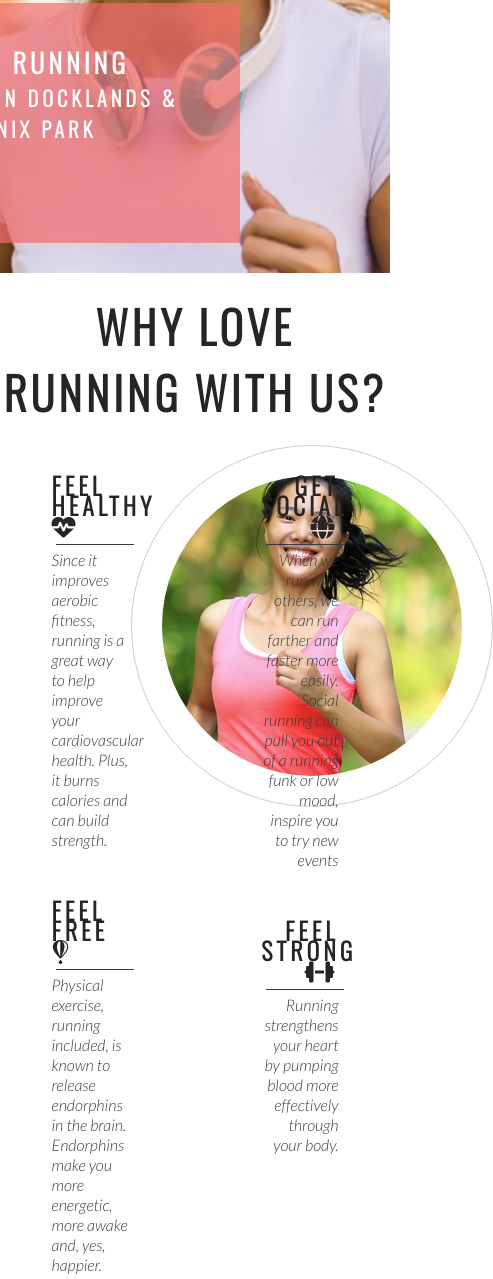
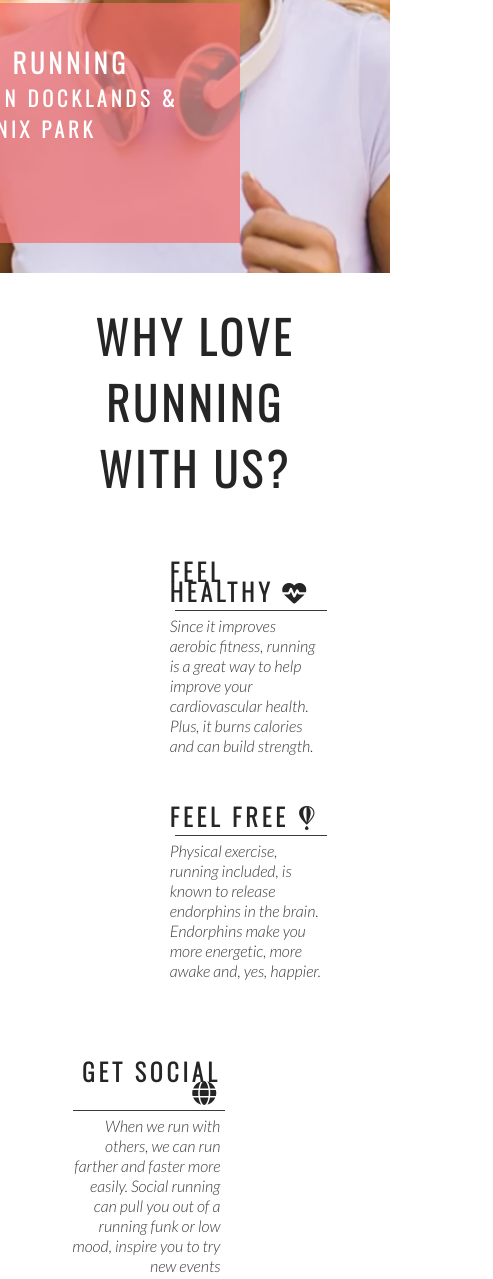
Before and after one commit to Steven192811/Love-Running, a plain HTML site: page index.html in a window 390 px wide. Shown: the part 477-1756 px from the top of the page, 493 px wide, since content can reach past the window. Drawn offline with nearby package versions, Linux system fonts and the light colour scheme.

Commit message:
Add styles to club ethos section for max-width 1200px

```diff
--- a/assets/css/style.css
+++ b/assets/css/style.css
@@ -186,11 +186,11 @@ hr {
 
 #circle-cover-bg {
     background: url("../images/ethos-center-image.jpg") no-repeat center center;
-    height:100%;
+    height: 100%;
     border-radius: 50%;
 }
 
-#times{
+#times {
     background-image: url("../images/dublin-city.webp");
     background-repeat: no-repeat;
     background-size: cover;
@@ -199,7 +199,7 @@ hr {
     overflow: hidden;
 }
 
-#times div{
+#times div {
     color: #fafafa;
     background-color: rgba(0, 0, 0, .6);
     width: 20%;
@@ -208,24 +208,24 @@ hr {
     padding: 30px 0 0 10px;
     text-align: center;
     border: 2px solid white;
-    box-sizing:border-box;
+    box-sizing: border-box;
 }
 
-#times h2{
-color: #fafafa;
+#times h2 {
+    color: #fafafa;
 }
 
 /* footer */
 
-footer{
-     height:150px;
+footer {
+    height: 150px;
 }
 
-.social-networks{
+.social-networks {
     text-align: center;
 }
 
-.social-networks > li {
+.social-networks>li {
     display: inline;
 }
 
@@ -238,13 +238,47 @@ footer{
 
 /* gallery */
 
-#photos{
-clear: both;
-line-height: 0;
-column-count: 4;
-column-gap: 0;
+#photos {
+    clear: both;
+    line-height: 0;
+    column-count: 4;
+    column-gap: 0;
 }
 
-#photos > img{
+#photos>img {
     width: 100%;
 }
+
+/* media queries */
+
+/* For Larger to medium screens size from 1200px wide and down */
+@media screen and (max-width: 1200px) {
+    #club-ethos {
+        width: 65%;
+        height: 1200px;
+        margin: 0 auto;
+    }
+
+    #welcome {
+        padding: 30px 0;
+        margin: 0;
+    }
+
+    #left-about,
+    #right-about {
+
+        width: 100%;
+        float: left padding: 0;
+    }
+
+    #center-about {
+        clear: both;
+        width: 100%;
+        float: left;
+        padding: 0;
+    }
+
+    #hr{
+        display: none;
+    }
+}
```
